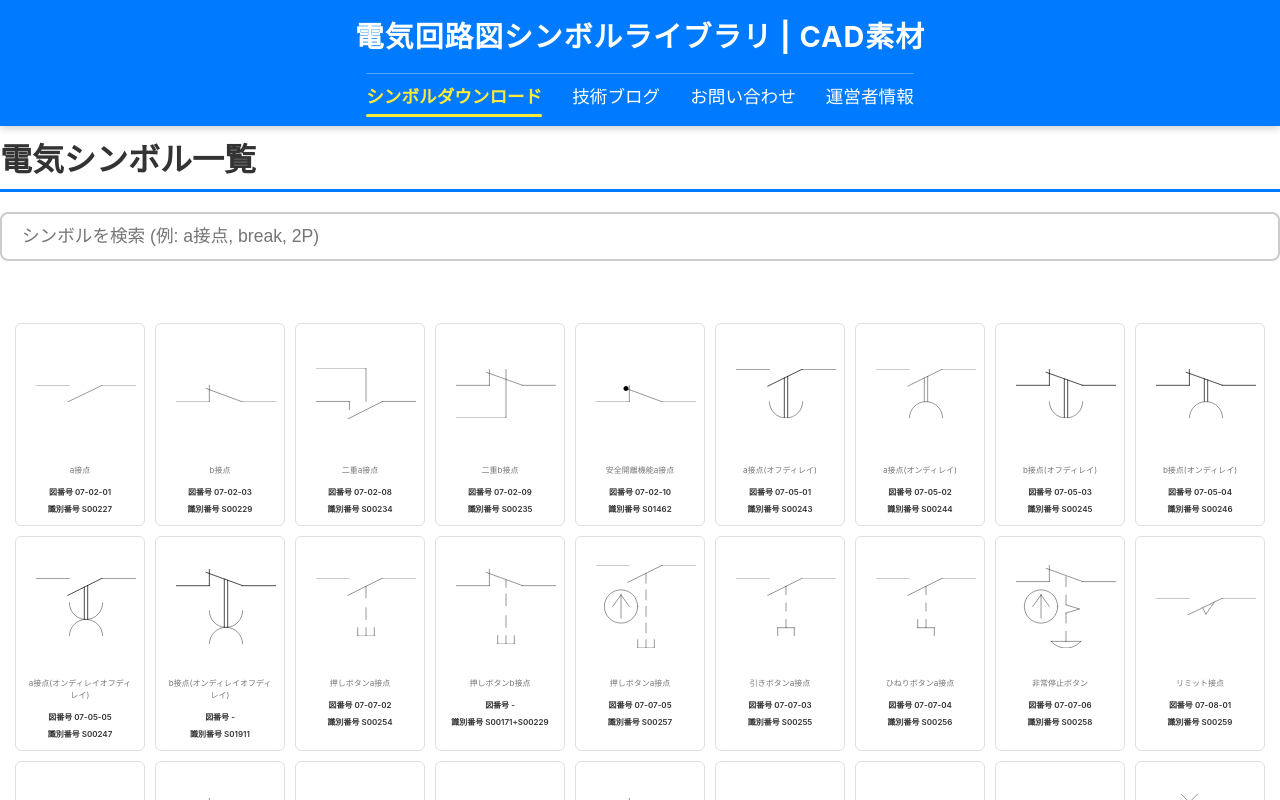
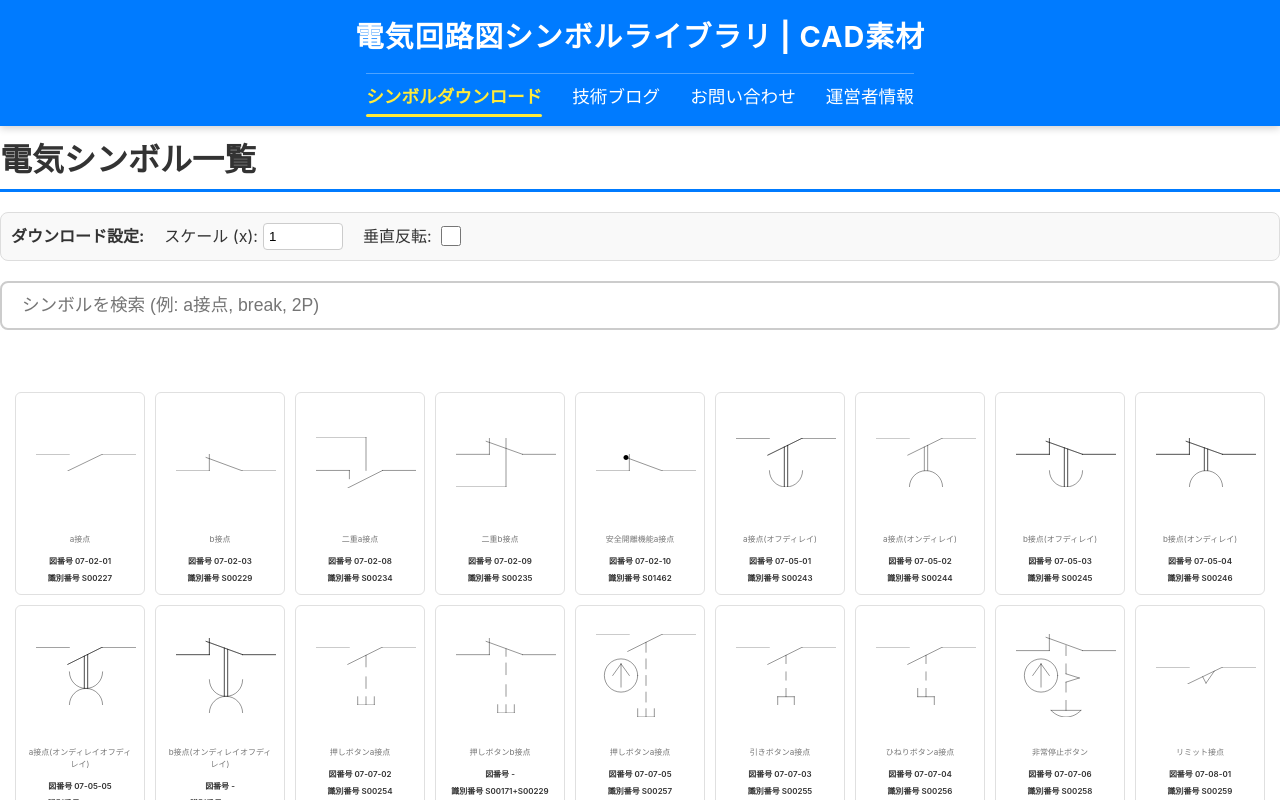
Before and after one commit to vascodagama0603/electric_diagram_client_nextjs, a Next.js app: page / in a window 1280 px wide. Shown: the top 800 px of the page. Built offline with nearby package versions, Linux system fonts and the light colour scheme; no server answers.

Commit message:
svg add query parameter

```diff
--- a/src/app/components/SymbolCatalog.tsx
+++ b/src/app/components/SymbolCatalog.tsx
@@ -52,6 +52,9 @@ export function SymbolCatalog() : React.JSX.Element {
   const [flags, setFlags] = useState<Record<string, boolean>>({});
   const [selectedPictureId, setSelectedPictureId] = useState<string | null>(null);
 
+  const [downloadScale, setDownloadScale] = useState<number>(1.0);
+  const [downloadVertical, setDownloadVertical] = useState<boolean>(false);
+
   const filteredPictures = useMemo(() => {
         if (!searchTerm) {
             return pictures;
@@ -74,14 +77,30 @@ export function SymbolCatalog() : React.JSX.Element {
   const downloadContents = async (picture: Picture, extType: FileExtensionType) => {
     try {
         setFlags(prev => ({ ...prev, [picture.id]: true }));
-      const response = await axios.get(extType.url+ picture.id, {
+
+        const params = new URLSearchParams();
+        if (downloadScale !== 1.0) {
+            params.append('scale', downloadScale.toString());
+        }
+
+        if (downloadVertical) {
+            params.append('vertical', 'True');
+        }
+
+        const queryString = params.toString();
+        const url = extType.url + picture.id + (queryString ? `?${queryString}` : '');
+        console.log("URL:",url)
+        const response = await axios.get(url, {
             responseType: 'blob',
         });
+        if (response.status !== 200) {
+            throw new Error(`API returned status ${response.status}`);
+        }
         const blob = new Blob([response.data], { type: extType.type });
         const link = document.createElement('a');
         link.href = URL.createObjectURL(blob);
-      link.download = picture.id+extType.ext; // The default filename for the download
-      document.body.appendChild(link); // Append to the document body
+        link.download = picture.id + extType.ext;
+        document.body.appendChild(link);
         link.click();
         URL.revokeObjectURL(link.href);
         document.body.removeChild(link);
@@ -94,7 +113,6 @@ export function SymbolCatalog() : React.JSX.Element {
         });
         console.error('Error downloading the '+extType+' file:', error);
         }finally {
-      // ★ 修正 3: 完了時またはエラー時に特定のIDのフラグを false に設定 (finallyブロックの使用を推奨)
             setFlags(prev => ({ ...prev, [picture.id]: false }));
         }
   };
@@ -107,11 +125,33 @@ export function SymbolCatalog() : React.JSX.Element {
 	return (
 		<>
             <PageTitle>電気シンボル一覧</PageTitle>
+            <div style={{ marginBottom: '20px', display: 'flex', gap: '20px', alignItems: 'center', flexWrap: 'wrap', padding: '10px', border: '1px solid #ddd', borderRadius: '8px', backgroundColor: '#f9f9f9' }}>
+            <label style={{ fontSize: '1rem', fontWeight: 'bold', color: '#333' }}>ダウンロード設定:</label>
+            <label style={{ display: 'flex', alignItems: 'center', gap: '5px' }}>
+                スケール (x):
+                <input
+                    type="number"
+                    value={downloadScale}
+                    onChange={(e) => setDownloadScale(parseFloat(e.target.value) || 1.0)}
+                    min="0.1"
+                    step="0.1"
+                    style={{ width: '80px', padding: '5px', borderRadius: '4px', border: '1px solid #ccc' }}
+                />
+            </label>
+            <label style={{ display: 'flex', alignItems: 'center', gap: '5px' }}>
+                垂直反転:
+                <input
+                    type="checkbox"
+                    checked={downloadVertical}
+                    onChange={(e) => setDownloadVertical(e.target.checked)}
+                    style={{ width: '20px', height: '20px' }}
+                />
+            </label>
+            </div>
       <SearchInput
           type="text"
           placeholder="シンボルを検索 (例: a接点, break, 2P)"
           value={searchTerm}
-          // 4. 入力時に searchTerm State を更新
           onChange={(e) => setSearchTerm(e.target.value)}
       />
 
```
Lines whose indentation alone changed are shown as unchanged.
